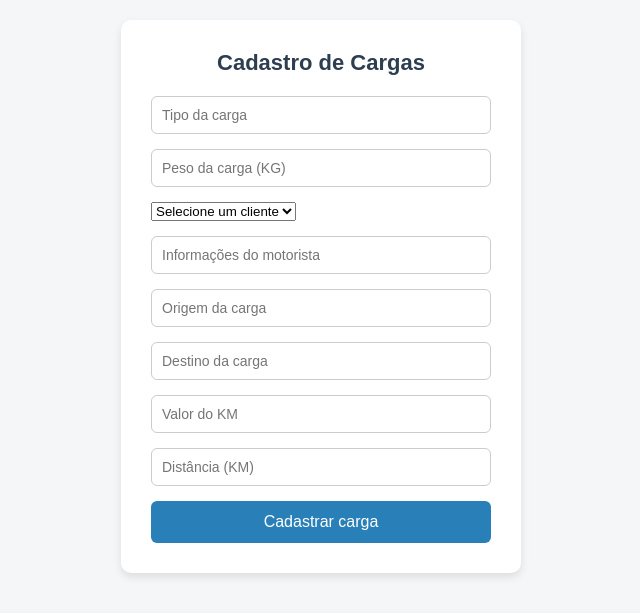
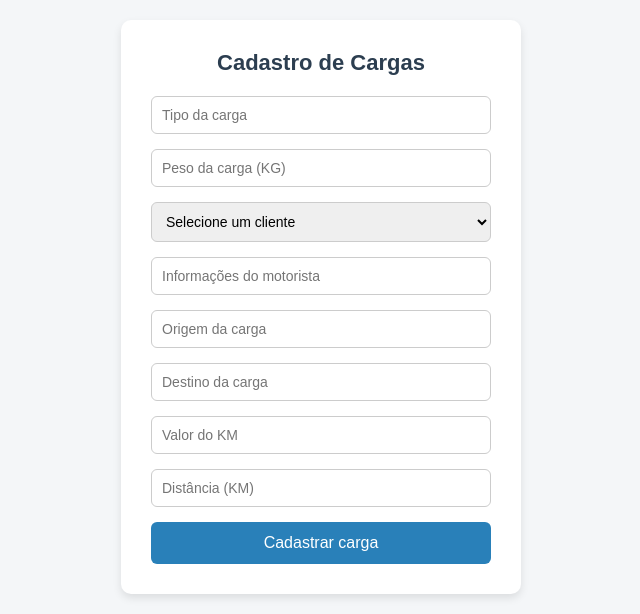
Before and after one commit to luizotavio26/Projeto---Software-Product, a Flask app: page /manifesto in a window 1280 px wide. Shown: the top 614 px of the page, without its empty margins (319-959 px from the left). Run offline with Flask 3, Linux system fonts and the light colour scheme; data that the repository does not hold is empty.

Commit message:
Fix: Correção no css de manifesto de carga, alteração no tamanho da caixa de seleção de clientes

```diff
--- a/static/css/manifesto_carga.css
+++ b/static/css/manifesto_carga.css
@@ -144,3 +144,17 @@ tbody tr:hover {
 td button {
     margin: 0 2px;
 }
+
+.textfield select {
+    width: 100%;
+    padding: 10px;
+    border: 1px solid #ccc;
+    border-radius: 6px;
+    font-size: 14px;
+    transition: border-color 0.3s;
+}
+
+.textfield select:focus {
+    border-color: #2980b9;
+    outline: none;
+}
```
